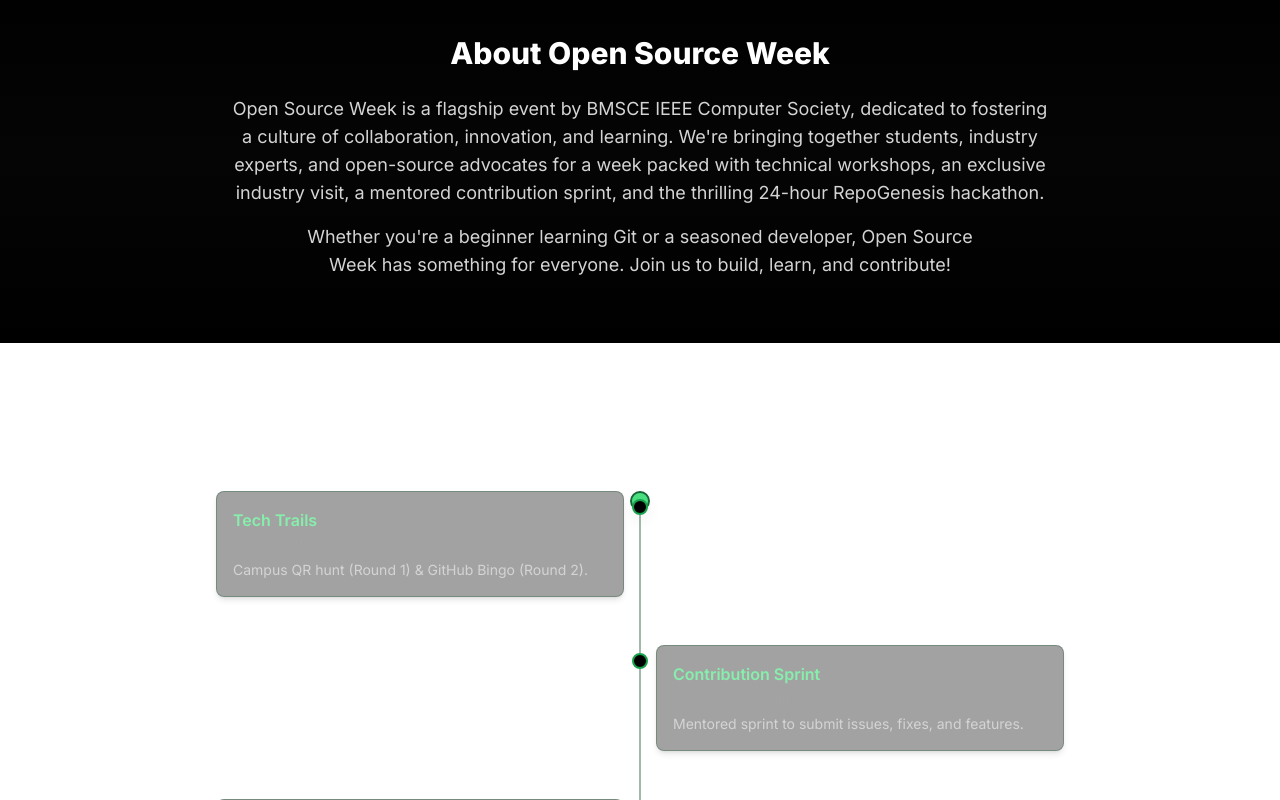
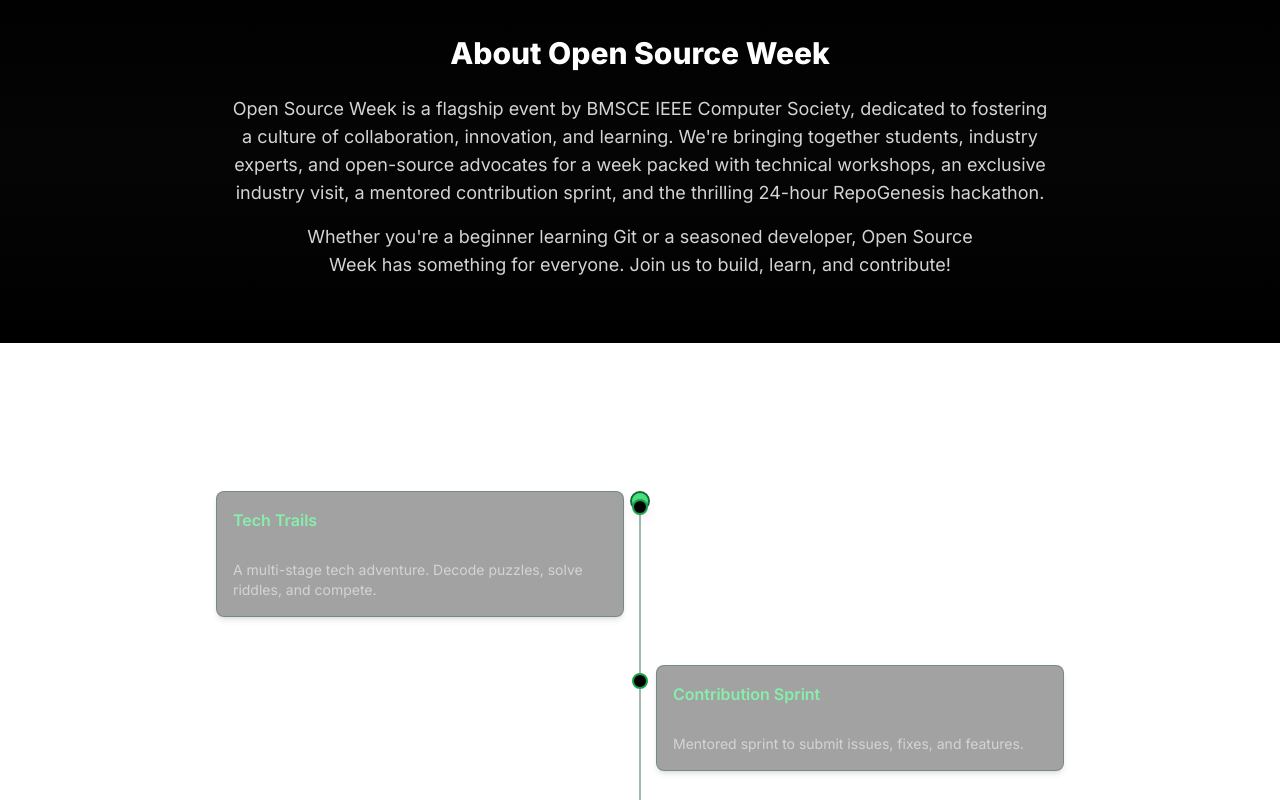
Before and after one commit to BMSCE-IEEE-CS/opensourceweek, a Next.js app: page / in a window 1280 px wide. Shown: the part 1142-1942 px from the top of the page. Built offline with nearby package versions, Linux system fonts and the light colour scheme.

Commit message:
changed details

```diff
--- a/components/Timeline.tsx
+++ b/components/Timeline.tsx
@@ -18,8 +18,8 @@
   {
     id: "techtrails",
     title: "Tech Trails",
-    time: "DATE & TIME TBD", // <-- UPDATE THIS DATE
-    desc: "Campus QR hunt (Round 1) & GitHub Bingo (Round 2).",
+    time: "19th Nov, 10am - 2 pm", // <-- UPDATE THIS DATE
+    desc: "A multi-stage tech adventure. Decode puzzles, solve riddles, and compete.",
     side: "left",
   },
   // --- Your existing events below ---
```
Also changed, not shown: 1 other file (tests, documents, lock files or other folders).
